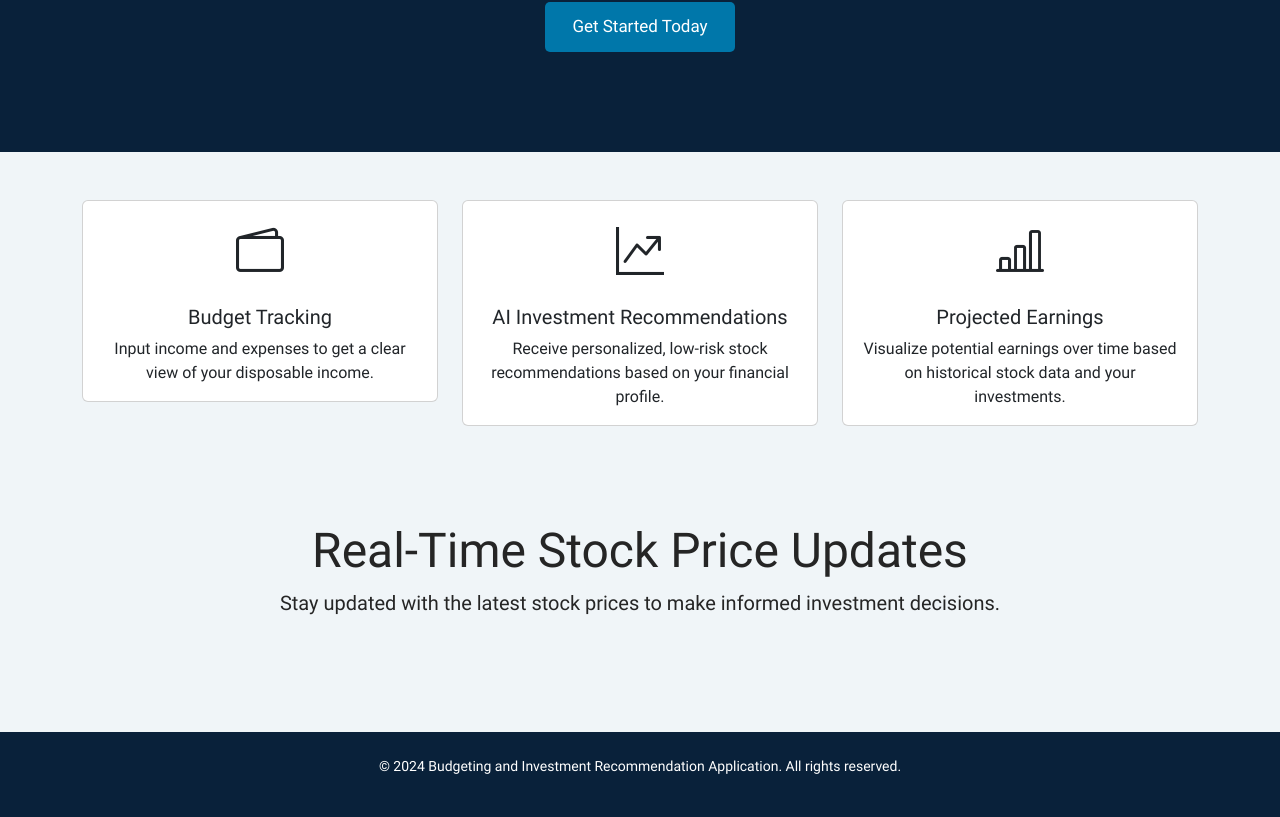
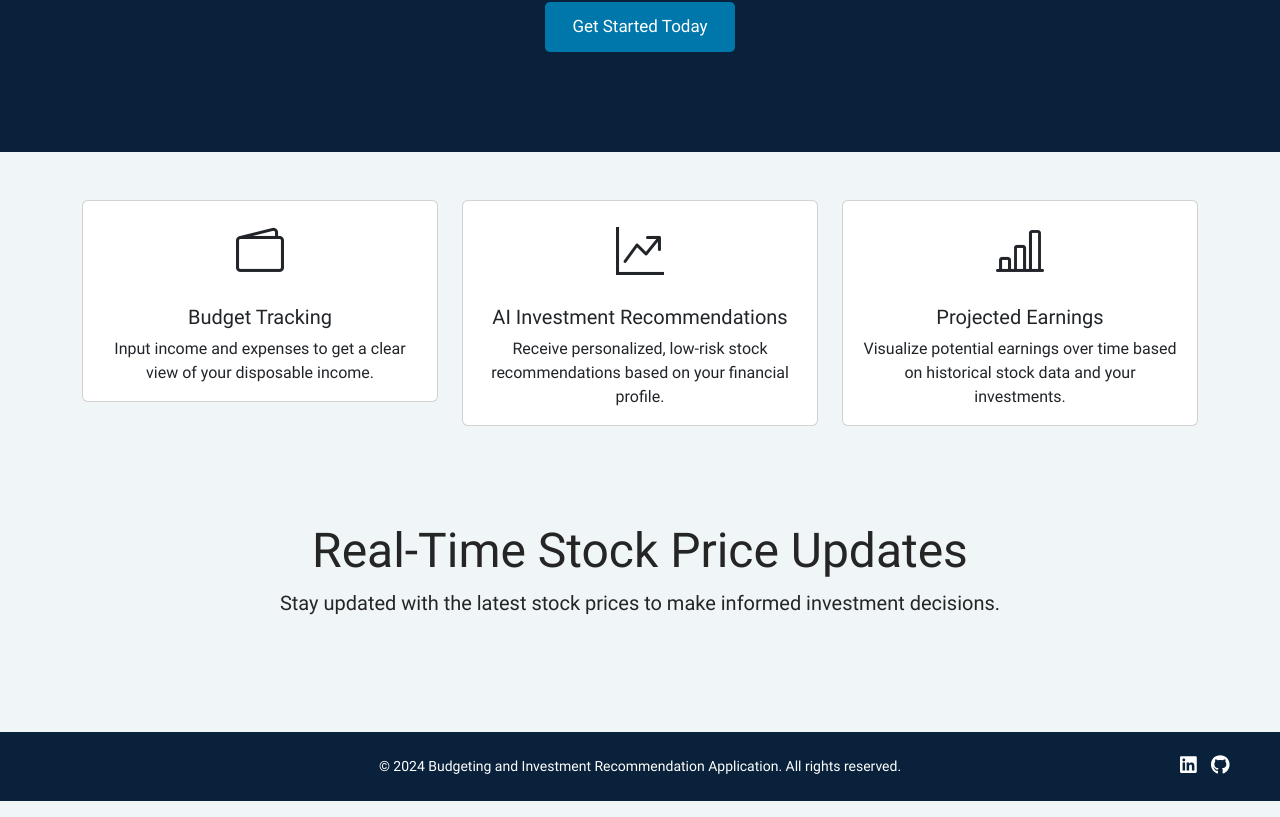
Before and after one commit to jorammercado/fin-track-frontend, a React (Vite) app: page / in a window 1280 px wide. Shown: the part 329-1146 px from the top of the page. Built offline with nearby package versions, Linux system fonts and the light colour scheme; no server answers.

Commit message:
add social media links

```diff
--- a/package.json
+++ b/package.json
@@ -10,6 +10,8 @@
     "preview": "vite preview"
   },
   "dependencies": {
+    "@fortawesome/free-brands-svg-icons": "^6.7.1",
+    "@fortawesome/react-fontawesome": "^0.2.2",
     "@vitejs/plugin-react": "^4.3.4",
     "axios": "^1.7.8",
     "bootstrap": "^5.3.3",
--- a/src/components/Footer.jsx
+++ b/src/components/Footer.jsx
@@ -1,10 +1,20 @@
 import React from 'react'
+import { FontAwesomeIcon } from '@fortawesome/react-fontawesome'
+import { faLinkedin, faGithub } from '@fortawesome/free-brands-svg-icons'
 import "./Footer.scss"
 
 const Footer = () => {
     return (
-        <footer className="footer text-white text-center py-4">
-            <p> &copy; 2024 Budgeting and Investment Recommendation Application. All rights reserved.</p>
+        <footer className="footer text-white py-4">
+            <p className="footer__text">&copy; 2024 Budgeting and Investment Recommendation Application. All rights reserved.</p>
+            <div className="footer__social-links">
+                <a href="https://www.linkedin.com/in/jorammercado" target="_blank" rel="noopener noreferrer" className="footer__social-links__link">
+                    <FontAwesomeIcon icon={faLinkedin} />
+                </a>
+                <a href="https://github.com/jorammercado" target="_blank" rel="noopener noreferrer" className="footer__social-links__link">
+                    <FontAwesomeIcon icon={faGithub} />
+                </a>
+            </div>
         </footer>
     )
 }
--- a/src/components/Footer.scss
+++ b/src/components/Footer.scss
@@ -1,5 +1,31 @@
 .footer {
-    margin-top: auto;
-    font-size: 14px;
-    background-color: #09213A !important;
+  margin-top: auto;
+  font-size: 14px;
+  background-color: #09213A !important;
+  position: relative;
+  padding: 10px 20px;
+  display: flex;
+  align-items: center;
+
+  &__text {
+    margin: 0 auto;
+    text-align: center;
   }
+
+  &__social-links {
+    position: absolute;
+    right: 50px;
+    display: flex;
+    gap: 15px;
+
+    &__link {
+      color: #ffffff;
+      font-size: 1.2rem;
+      transition: color 0.45s ease-in-out;
+
+      &:hover {
+        color: #07a;
+      }
+    }
+  }
+}
```
Also changed, not shown: 1 other file (tests, documents, lock files or other folders).
